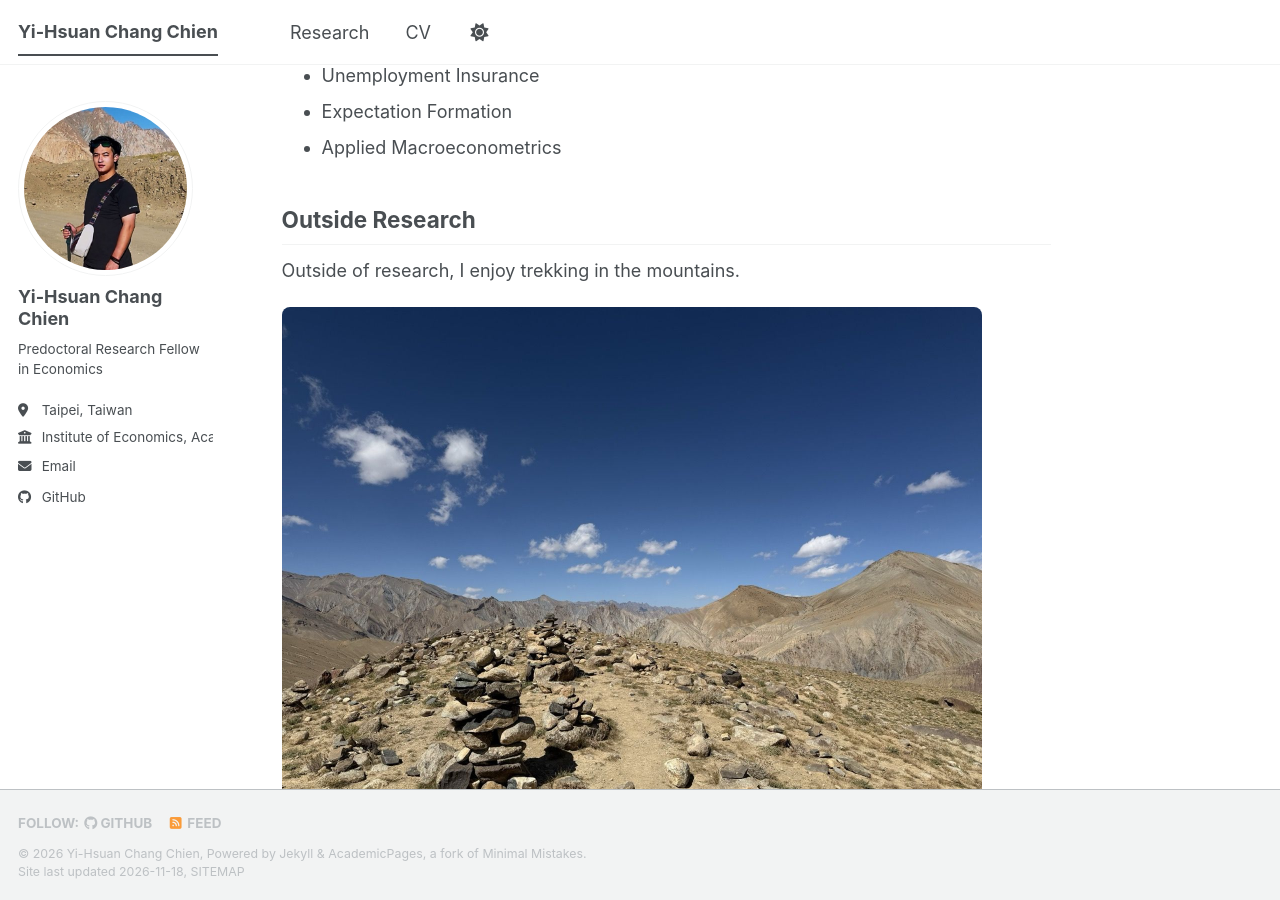
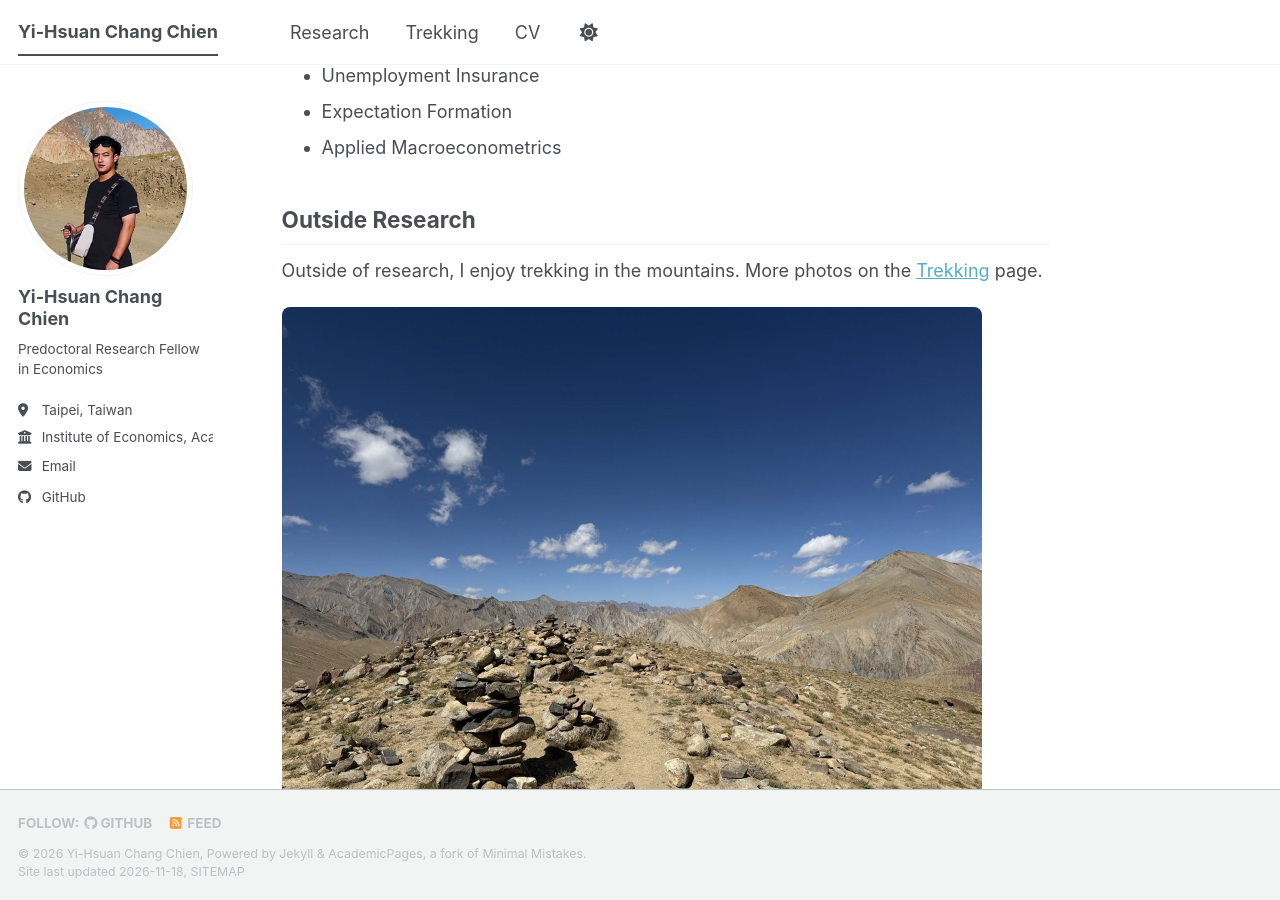
Before and after one commit to YiHsuanChangChien/YiHsuanChangChien.github.io, a Jekyll site: the page built from _pages/about.md, in a window 1280 px wide and 900 px high, scrolled down 482 px. Built offline with Jekyll 4.4.1, drawn with Linux system fonts in a browser that asks for light colours; a script bundle is joined from its source files by our own code; a style sheet for code colours, icons or effects is not loaded.

Commit message:
Add Trekking page with Markha Valley photos
Co-Authored-By: Claude Opus 5.5 <noreply@anthropic.com>

```diff
--- a/_data/navigation.yml
+++ b/_data/navigation.yml
@@ -3,5 +3,8 @@ main:
   - title: "Research"
     url: /research/
 
+  - title: "Trekking"
+    url: /trekking/
+
   - title: "CV"
     url: /cv/
--- a/_pages/about.md
+++ b/_pages/about.md
@@ -22,7 +22,7 @@ Research Interests
 
 Outside Research
 ------
-Outside of research, I enjoy trekking in the mountains.
+Outside of research, I enjoy trekking in the mountains. More photos on the [Trekking](/trekking/) page.
 
 <img src="/images/trekking.jpg" alt="Stone cairns on a mountain pass in Markha Valley, Ladakh" style="width: 100%; max-width: 700px; border-radius: 8px;">
 <br><em>Markha Valley, Ladakh, India, 2026</em>
```
Also changed, not shown: _pages/trekking.md (added, +16 -0 lines), images/trekking/markha-1.jpg (added), images/trekking/markha-2.jpg (added), images/trekking/markha-3.jpg (added).
